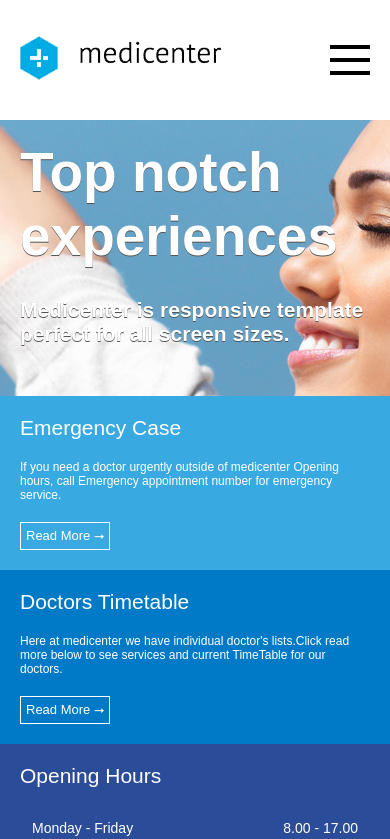
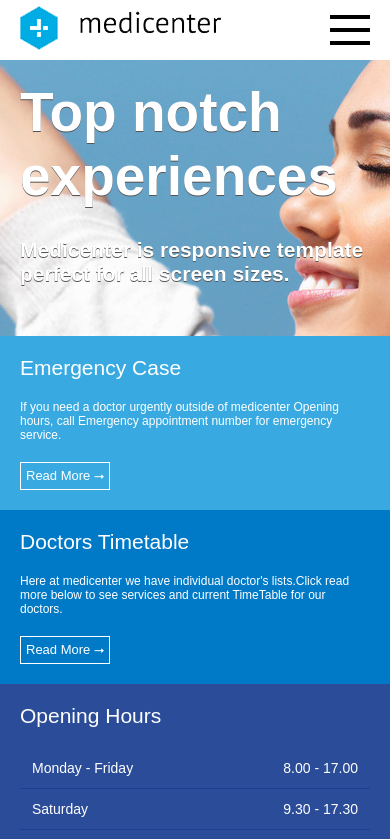
Before and after one commit to ChrystianSPereira/Medical_Center, a plain HTML site: page index.html in a window 390 px wide. Shown: the top 839 px of the page. Drawn offline with Linux system fonts and the light colour scheme.

Commit message:
Update Responsive

```diff
--- a/css/style.css
+++ b/css/style.css
@@ -7,7 +7,7 @@ body{
 header{
     display: flex;
     justify-content: center;
-    height: 120px;
+    height: 80px;
 }
 
 .container{
@@ -159,7 +159,7 @@ nav .active a, nav a:hover{
 }
 
 .widget_title{
-    margin-top: 30px;
+    margin-top: 15px;
     margin-bottom: 15px;
 }
 
@@ -479,8 +479,8 @@ footer .widget_title_text{
     display: none;
     width: 40px;
     height: 40px;
-    margin-top: 40px;
-    margin-bottom: 40px;
+    margin-top: 10px;
+    margin-bottom: 10px;
     margin-right: 20px;
 }
 
@@ -489,7 +489,7 @@ footer .widget_title_text{
     background-color: #000;
 }
 
-@media (max-width: 600px){
+@media (max-width: 940px){
     #geral{
         margin-top: 150px;
     }
@@ -538,7 +538,7 @@ footer .widget_title_text{
     }
 
     header{
-        height: auto;
+        height: 60px;
     }
 
     header .logo{
```
